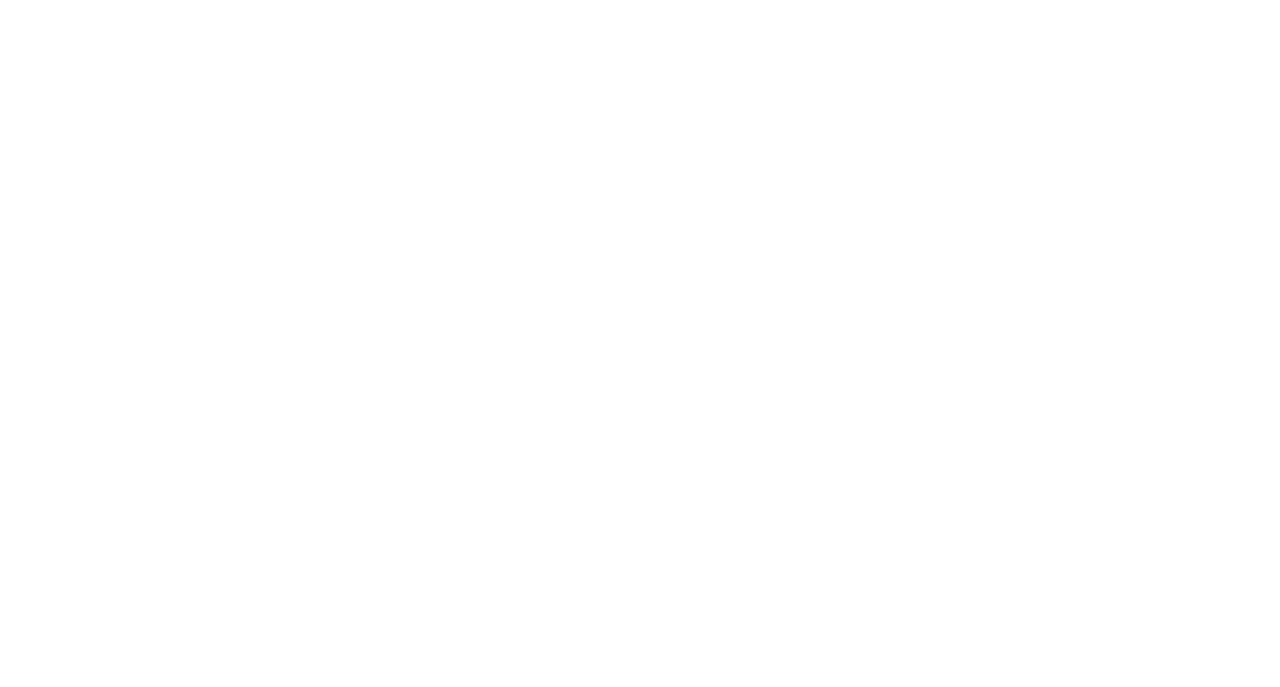
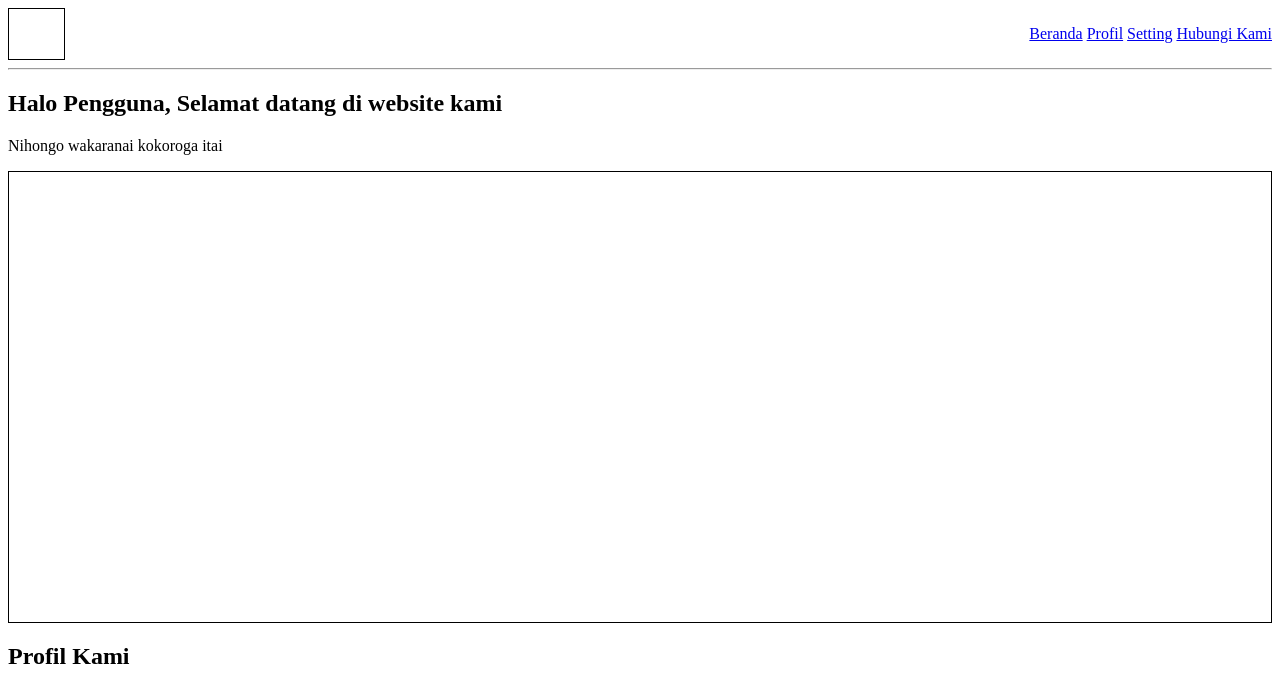
Before and after one commit to revou-fundamental-course/06-jan-25-Naroboru, a plain HTML site: page index.html in a window 1280 px wide. Shown: the top 687 px of the page. Drawn offline with Linux system fonts and the light colour scheme.

Commit message:
navigation

```diff
--- a/css/styles.css
+++ b/css/styles.css
@@ -1 +1,23 @@
 /*Ini File CSS*/
+.main-header{
+    display: flex;
+    justify-content: space-between;
+    align-items: center;
+}
+
+.logo-icon {
+    border: 1px solid;
+    height: 50px;
+    width: 55px;
+}
+
+.banner-image {
+    border: 1px solid;
+    height: 450px;
+}
+
+.content {
+    /*optional*/
+    height : 500px;
+
+}
--- a/index.html
+++ b/index.html
@@ -5,9 +5,81 @@
     <meta charset="UTF-8">
     <meta name="viewport" content="widht=device-widht, initial-scale=1.0">
     <title>Document</title>
+
+    <!-- CSS -->
+     <link rel="stylesheet" href="css\styles.css">
 </head>
 
 <body>
+    <!-- Logo & Navigation -->
+    <header class="main-header">
+        <!-- Logo  -->
+        <div class="logo-icon">
 
+        </div>
+
+        <!-- Navigation -->
+         <nav>
+            <a href="#beranda">Beranda</a>
+            <a href="#profil-1">Profil</a>
+            <a href="#setting">Setting</a>
+            <a href="#hubungi-kami">Hubungi Kami</a>
+         </nav>
+    </header>
+
+    <hr />
+
+    <!-- Main Content -->
+    <main>
+        <!--Beranda-->
+        <section>
+            <!--Title-->
+            <header id="beranda">
+                 <h1>Halo <span id="user-greeting">Pengguna</span>, Selamat datang di website kami</h1>
+                 <p>Nihongo wakaranai kokoroga itai</p>
+            </header>
+        </section>
+
+        <div class="banner-image"></div>
+
+
+        <!--Profil-->
+        <section>
+            <!--Title-->
+            <header id="profil-1">
+                <h1>Profil Kami</h1>
+           </header>
+
+           <div class="content"></div>
+
+        </section>
+
+
+
+        <!--Setting-->
+        <section>
+            <!--Title-->
+            <header id="setting">
+                 <h1>Settinga</h1>
+            </header>
+
+            <div class="content"></div>
+        </section>
+
+
+
+        <!--Hubungi Kami-->
+        <section>
+            <!--Title-->
+            <header id="hubungi-kami">
+                <h1>Hubungi Kami</h1>
+            </header>
+
+            <div class="content"></div>
+        </section>
+    </main>
+
+    <!-- Footer -->
+    <footer></footer>
 </body>
 </html>
```
